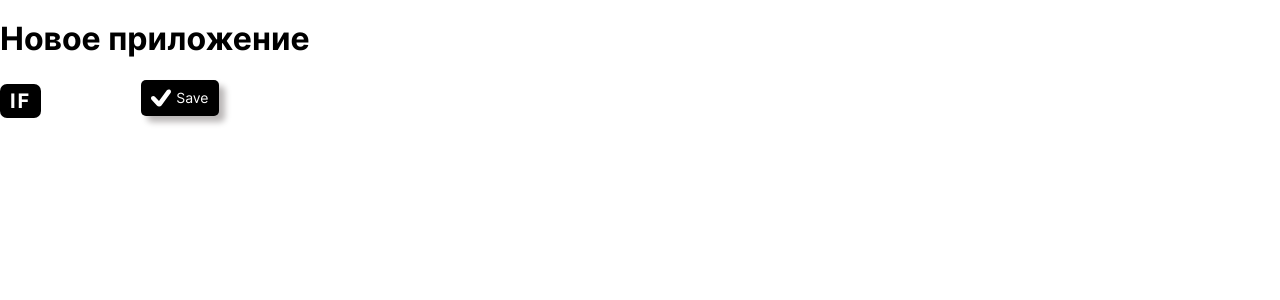
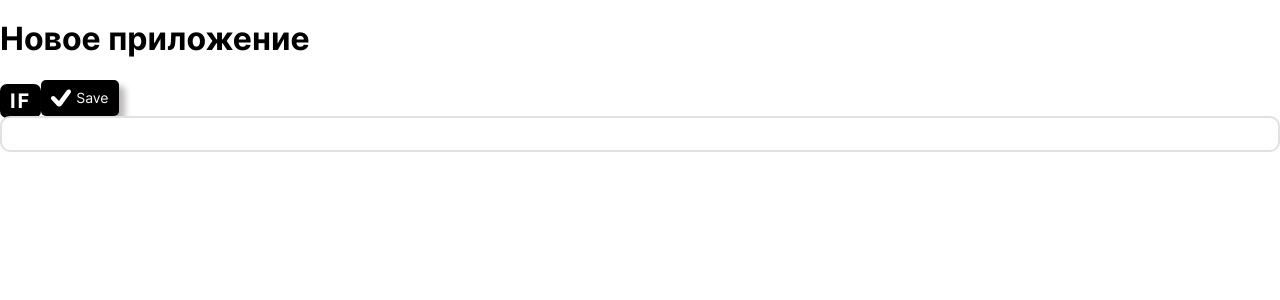
Before and after one commit to BobrikAU/message-template-editor, a React (Create React App) app: page / in a window 1280 px wide. Shown: the top 300 px of the page. Built offline with nearby package versions, Linux system fonts and the light colour scheme.

Commit message:
ui: textarea

```diff
--- a/src/app/index.module.css
+++ /dev/null
@@ -1,3 +0,0 @@
-.aaa {
-  background-color: aquamarine;
-}
--- a/src/app/index.tsx
+++ b/src/app/index.tsx
@@ -1,14 +1,15 @@
 import styles from "./index.module.css";
 import { ControlButton } from "../ui/button";
 import Span from "../ui/span";
+import Textarea from "../ui/textarea";
 
 function App() {
-  console.log(styles.aaa);
   return (
     <div className="App">
       <h1>Новое приложение</h1>
       <Span text="IF" />
       <ControlButton onClick={() => {}} text="Save" />
+      <Textarea changeHandler={() => {}} value="" name="0_1_3" />
     </div>
   );
 }
--- a/src/ui/button/button.module.css
+++ b/src/ui/button/button.module.css
@@ -1,5 +1,4 @@
 .button {
-  margin-left: 100px;
   font-size: 14px;
   box-sizing: border-box;
   padding: 5px 10px;
--- /dev/null
+++ b/src/ui/textarea/index.module.css
@@ -0,0 +1,9 @@
+.textarea {
+  width: calc(100% - 24px);
+  resize: none;
+  min-height: 18px;
+  padding: 7px 10px 7px;
+  border: 2px solid rgb(225, 225, 225);
+  border-radius: 10px;
+  outline-color: gray;
+}
--- /dev/null
+++ b/src/ui/textarea/index.tsx
@@ -0,0 +1,34 @@
+import { useState } from "react";
+import { HTMLAttributes } from "react";
+import styles from "./index.module.css";
+
+interface ITextareaProps extends HTMLAttributes<HTMLTextAreaElement> {
+  value: string;
+  changeHandler: () => void;
+  name: string;
+}
+
+const Textarea = ({ name, value, changeHandler, ...props }: ITextareaProps) => {
+  const [textareaValue, setTextareaValue] = useState(value);
+
+  function onInput(e: React.FormEvent<HTMLTextAreaElement>) {
+    const element = e.target as HTMLTextAreaElement;
+    element.style.height = "min-content";
+    element.style.height = `${element.scrollHeight - 14}px`;
+    setTextareaValue(element.value);
+  }
+
+  return (
+    <textarea
+      name={name}
+      value={textareaValue}
+      rows={1}
+      onInput={(e) => onInput(e)}
+      onChange={changeHandler}
+      className={styles.textarea}
+      {...props}
+    ></textarea>
+  );
+};
+
+export default Textarea;
```
